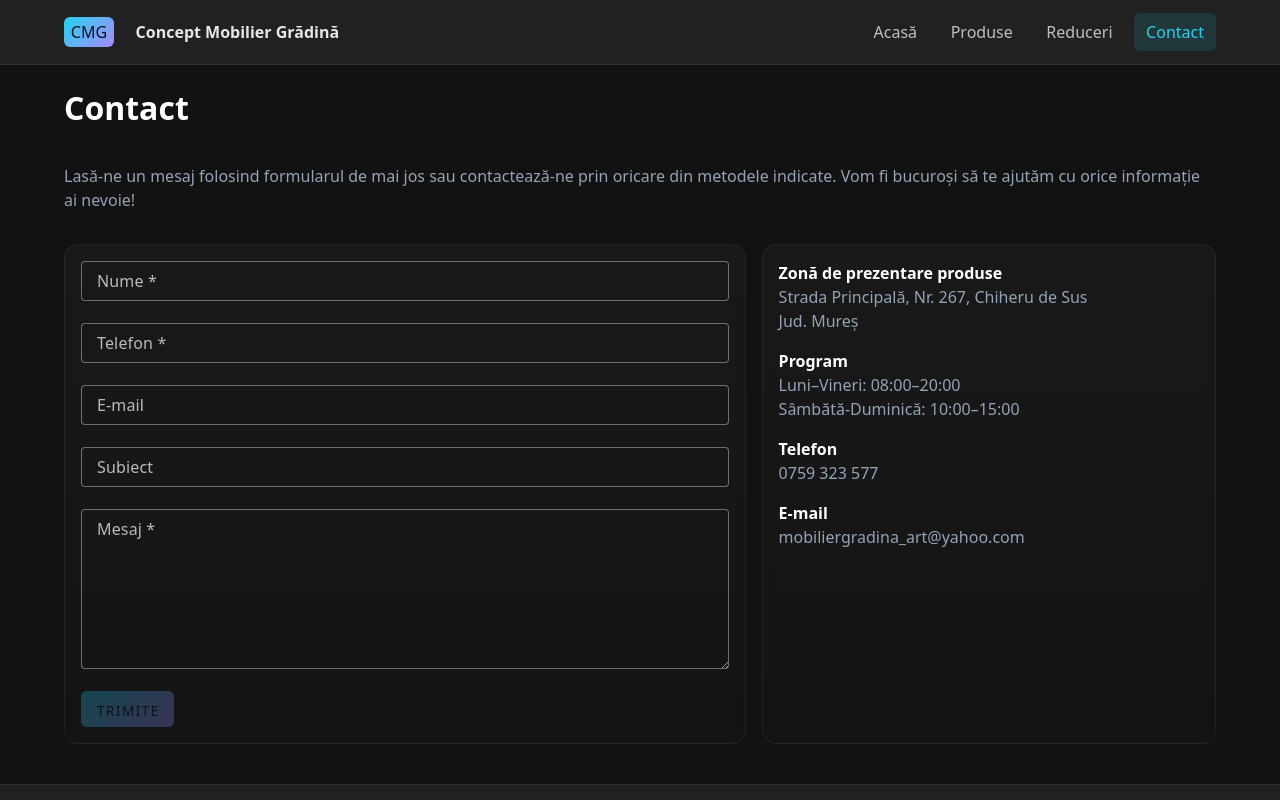
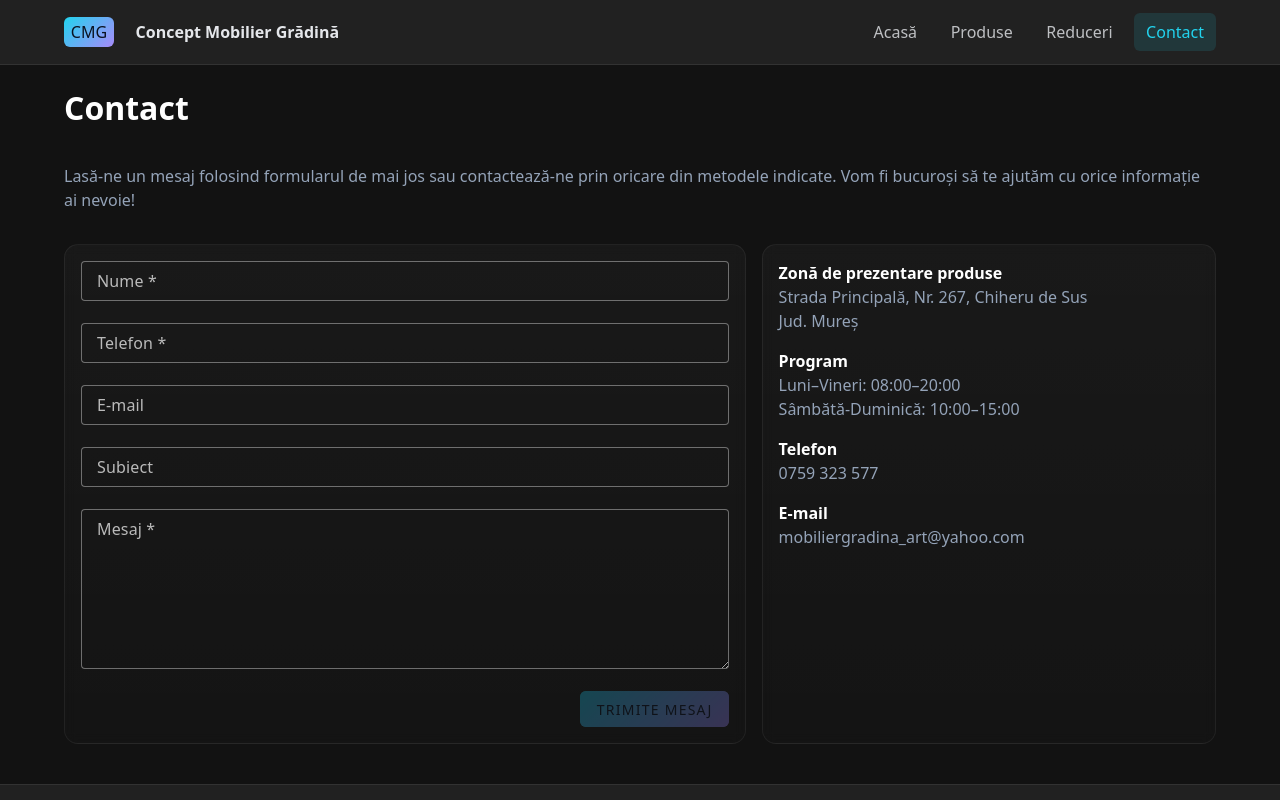
Before and after one commit to MariusCasvean/concept-mobilier-gradina, a Vue app: page /contact in a window 1280 px wide. Built offline with nearby package versions, Linux system fonts and the light colour scheme; no server answers; the database is empty.

Commit message:
btn trimite mesaj

```diff
--- a/src/pages/ContactPage.vue
+++ b/src/pages/ContactPage.vue
@@ -1,5 +1,6 @@
 <script setup>
 import { computed, reactive, ref } from 'vue'
+import { useDisplay } from 'vuetify'
 import { app } from '../lib/firebase'
 
 const contact = reactive({
@@ -13,6 +14,9 @@ const contact = reactive({
 const sending = ref(false)
 const error = ref('')
 const sent = ref(false)
+
+const display = useDisplay()
+const submitBtnSize = computed(() => (display.xs.value ? 'small' : 'default'))
 
 const touched = reactive({
   name: false,
@@ -176,9 +180,11 @@ async function send() {
             @blur="touched.message = true"
           />
         </div>
-        <v-btn class="btn" type="submit" :disabled="!canSend || sending">
-          {{ sending ? 'Se trimite…' : 'Trimite' }}
-        </v-btn>
+        <div class="row d-flex justify-end">
+          <v-btn class="btn" type="submit" :size="submitBtnSize" :disabled="!canSend || sending">
+            {{ sending ? 'Se trimite…' : 'Trimite mesaj' }}
+          </v-btn>
+        </div>
       </form>
       <div class="card">
         <div class="info-section">
@@ -221,7 +227,6 @@ async function send() {
 .btn {
   background: linear-gradient(135deg, var(--accent), var(--accent-2));
   color: #0b1220;
-  padding: .6rem .9rem;
   border-radius: 6px;
   cursor: pointer;
 }
```
